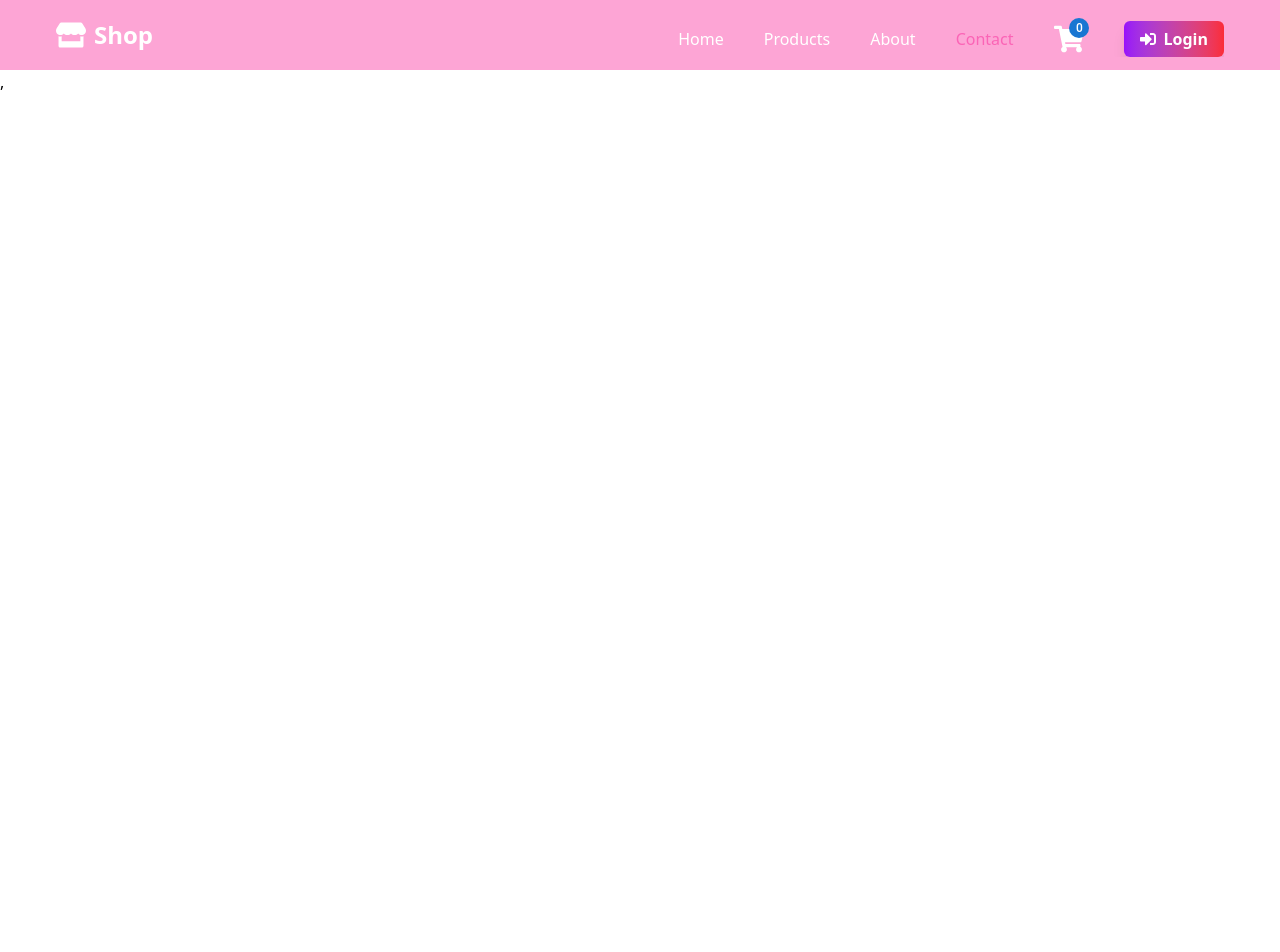
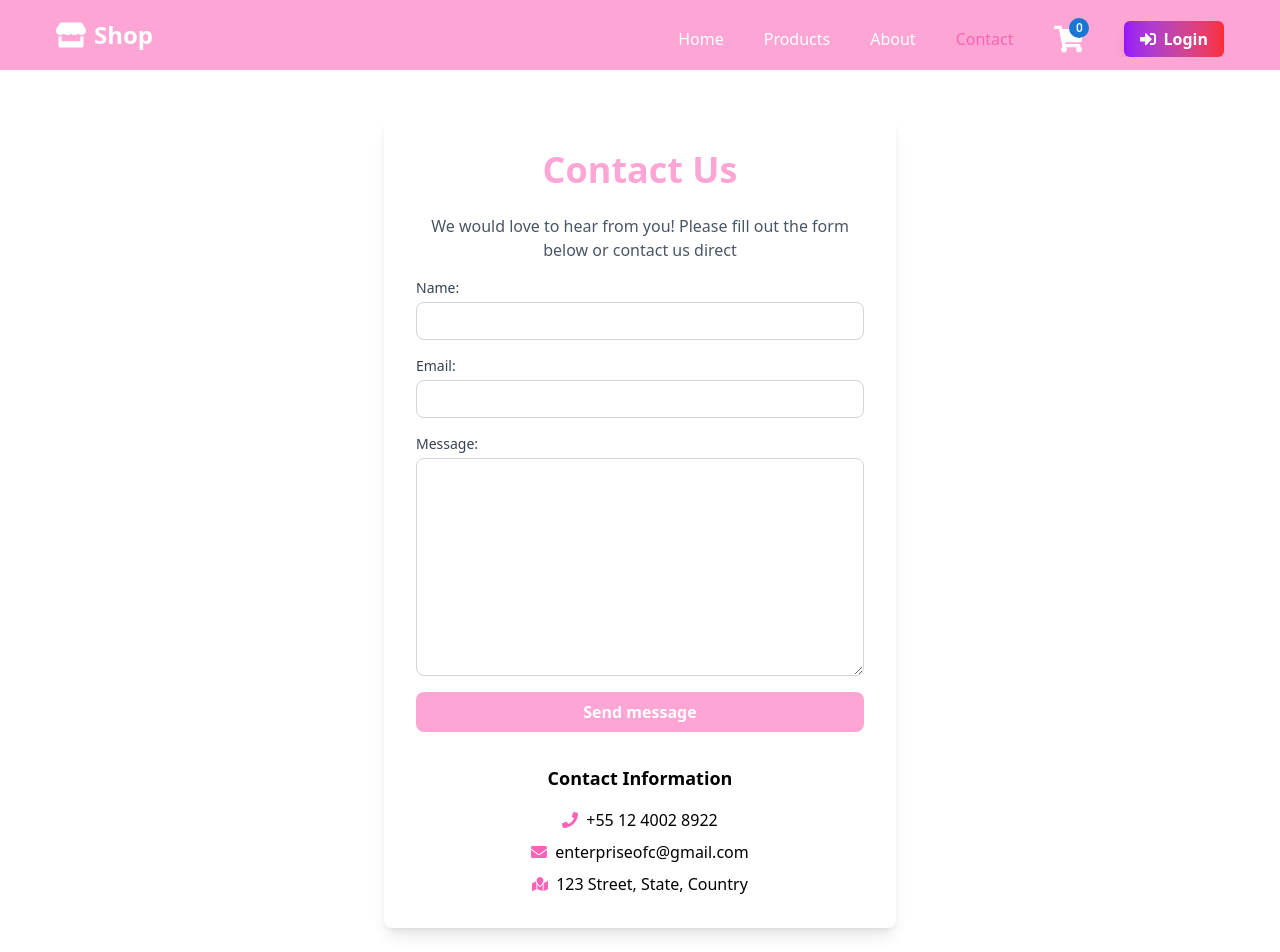
Before and after one commit to DiegoRibeiroWanderley/springboot-ecommerce-web, a React (Vite) app: page /contact in a window 1280 px wide. Shown: the top 952 px of the page. Before the commit the page ends 800 px from the top, so only its background shows below. Built offline with nearby package versions, Linux system fonts and the light colour scheme; no server answers.

Commit message:
Building Contact page

```diff
--- a/package.json
+++ b/package.json
@@ -19,6 +19,7 @@
     "axios": "^1.13.5",
     "react": "^19.2.0",
     "react-dom": "^19.2.0",
+    "react-hook-form": "^7.71.2",
     "react-hot-toast": "^2.6.0",
     "react-icons": "^5.5.0",
     "react-loader-spinner": "^8.0.2",
--- a/src/App.jsx
+++ b/src/App.jsx
@@ -5,10 +5,9 @@ import Home from './components/home/Home'
 import Products from './components/products/Products'
 import NavigationBar from './components/shared/NavigationBar'
 import About from './components/About'
+import Contact from './components/Contact'
 
 function App() {
-  const [count, setCount] = useState(0)
-
   return (
     <BrowserRouter>
       <NavigationBar />
@@ -16,6 +15,7 @@ function App() {
         <Route path='/' element={ <Home /> }/>
         <Route path='/products' element={ <Products /> }/>
         <Route path='/about' element={ <About /> }/>
+        <Route path='/contact' element={ <Contact /> }/>
       </Routes>
     </BrowserRouter>
   )
--- /dev/null
+++ b/src/components/Contact.jsx
@@ -0,0 +1,80 @@
+import { useForm } from "react-hook-form"
+import { FaEnvelope, FaMapMarked, FaPhone } from "react-icons/fa"
+
+const Contact = () => {
+    const {register, handleSubmit, formState: {erros}} = useForm({mode: 'onChange'})
+
+    return (
+        <div className="flex flex-col items-center justify-center min-h-screen py-12 bg-cover bg-center">
+            <div className="shadow-lg rounded-lg p-8 w-full max-w-lg">
+                <h1 className="text-4xl font-bold text-center mb-6 text-pink-300">Contact Us</h1>
+                <p className="text-gray-600 text-center mb-4">We would love to hear from you! Please fill out the form below or contact us direct</p>
+
+                <form className="space-y-4">
+                    <div>
+                        <label className="block text-sm font-medium text-gray-700">
+                            Name:
+                            <input
+                                className="mt-1 block w-full border border-gray-300 rounded-lg p-2 focus:outline-none focus:ring-2 focus:ring-pink-300"
+                                {...register('name', {
+                                required: true,
+                                minLength: 2
+                            })}/>
+                        </label>
+                    </div>
+
+                    <div>
+                        <label className="block text-sm font-medium text-gray-700">
+                            Email:
+                            <input
+                                className="mt-1 block w-full border border-gray-300 rounded-lg p-2 focus:outline-none focus:ring-2 focus:ring-pink-300"
+                                {...register('email', {
+                                required: true,
+                                pattern: /^[A-Z0-9._%+-]+@[A-Z0-9.-]+\.[A-Z]{2,}$/i
+                            })}/>
+                        </label>
+                    </div>
+
+                    <div>
+                        <label className="block text-sm font-medium text-gray-700">
+                            Message:
+                            <textarea
+                                className="mt-1 block w-full border border-gray-300 rounded-lg p-2 focus:outline-none focus:ring-2 focus:ring-pink-300"
+                                rows={10}
+                                {...register('message', {
+                                required: true
+                            })}/>
+                        </label>
+                    </div>
+
+                    <button className="w-full bg-pink-300 text-white rounded-lg hover:bg-pink-400 font-bold p-2 transtition duration-300 cursor-pointer">
+                        Send message
+                    </button>
+                </form>
+
+                <div className="mt-8 text-center">
+                    <h2 className="text-lg font-semibold">Contact Information</h2>
+                    <div className="flex flex-col items-center space-y-2 mt-4">
+                        <div className="flex items-center">
+                            <FaPhone className="text-pink-400 mr-2" />
+                            <span>+55 12 4002 8922</span>
+                        </div>
+
+                        <div className="flex items-center">
+                            <FaEnvelope className="text-pink-400 mr-2" />
+                            <span>enterpriseofc@gmail.com</span>
+                        </div>
+
+                        <div className="flex items-center">
+                            <FaMapMarked className="text-pink-400 mr-2" />
+                            <span>123 Street, State, Country</span>
+                        </div>
+                    </div>
+                </div>
+
+            </div>
+        </div>
+    )
+}
+
+export default Contact
--- a/src/components/shared/ProductViewModel.jsx
+++ b/src/components/shared/ProductViewModel.jsx
@@ -16,11 +16,11 @@ export default function ProductViewModel({open, setOpen, product, isAvailable})
         <div>
             <Dialog open={open} as="div" className="relative z-10" onClose={close}>
                 <DialogBackdrop className="fixed inset-0 bg-gray-500 opacity-50 transition-opacity" />
-                <div className="fixed inset-0 z-10 w-screen overflow-y-auto">
+                <div className="fixed inset-0 z-10 sm:w-screen overflow-y-auto">
                     <div className="flex min-h-full items-center justify-center p-4">
                         <DialogPanel
                             transition
-                            className="relative transform overflow-hidden rounded-lg bg-white shadow-xl transition-all min-h-180 min-w-180">
+                            className="relative transform overflow-hidden rounded-lg bg-white shadow-xl transition-all sm:min-h-180 sm:min-w-180 min-h-18 min-w-18">
 
                             {image && (
                                 <div className='flex justify-center aspect-3/2'>
```
Also changed, not shown: 1 other file (tests, documents, lock files or other folders).
